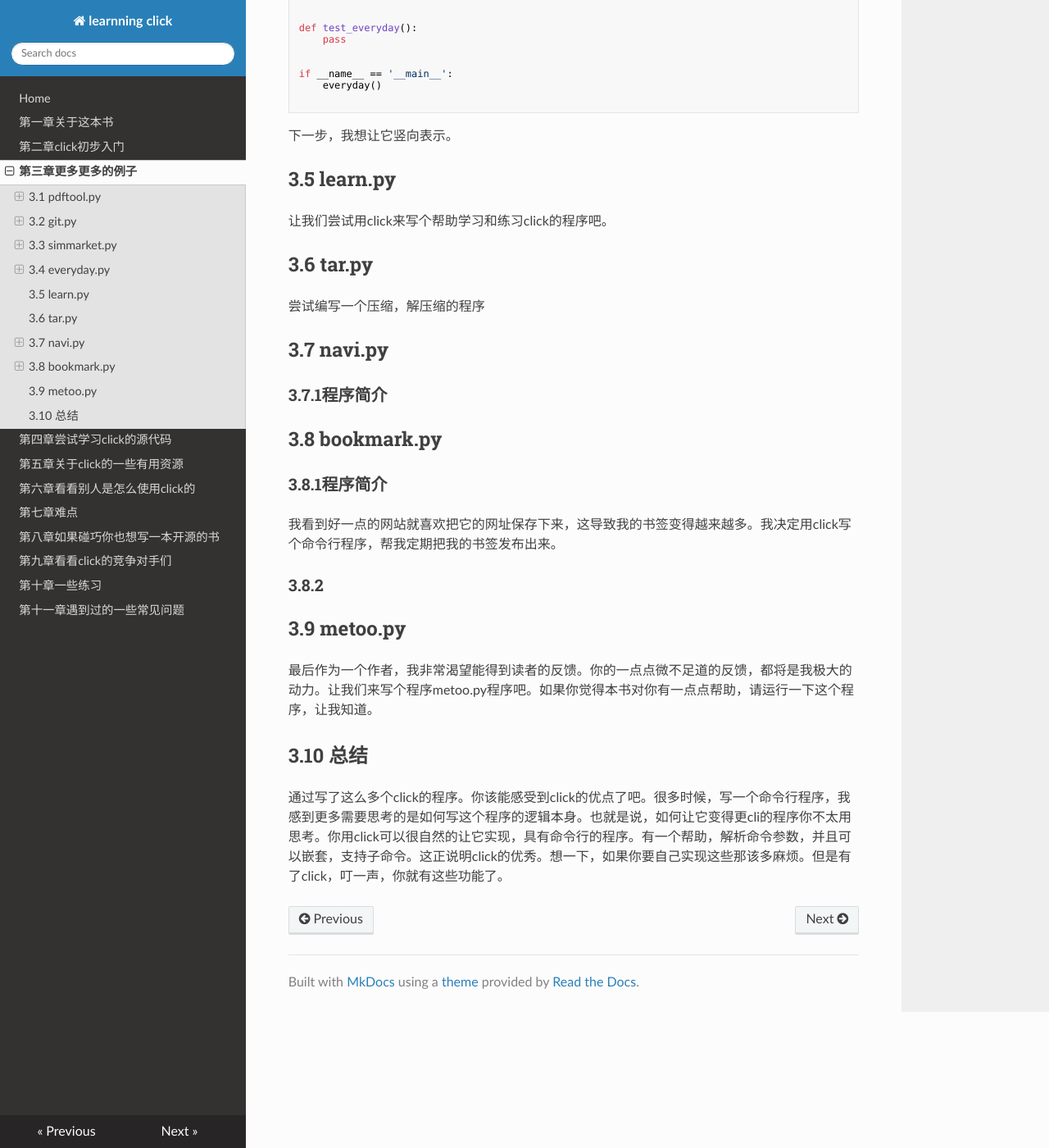
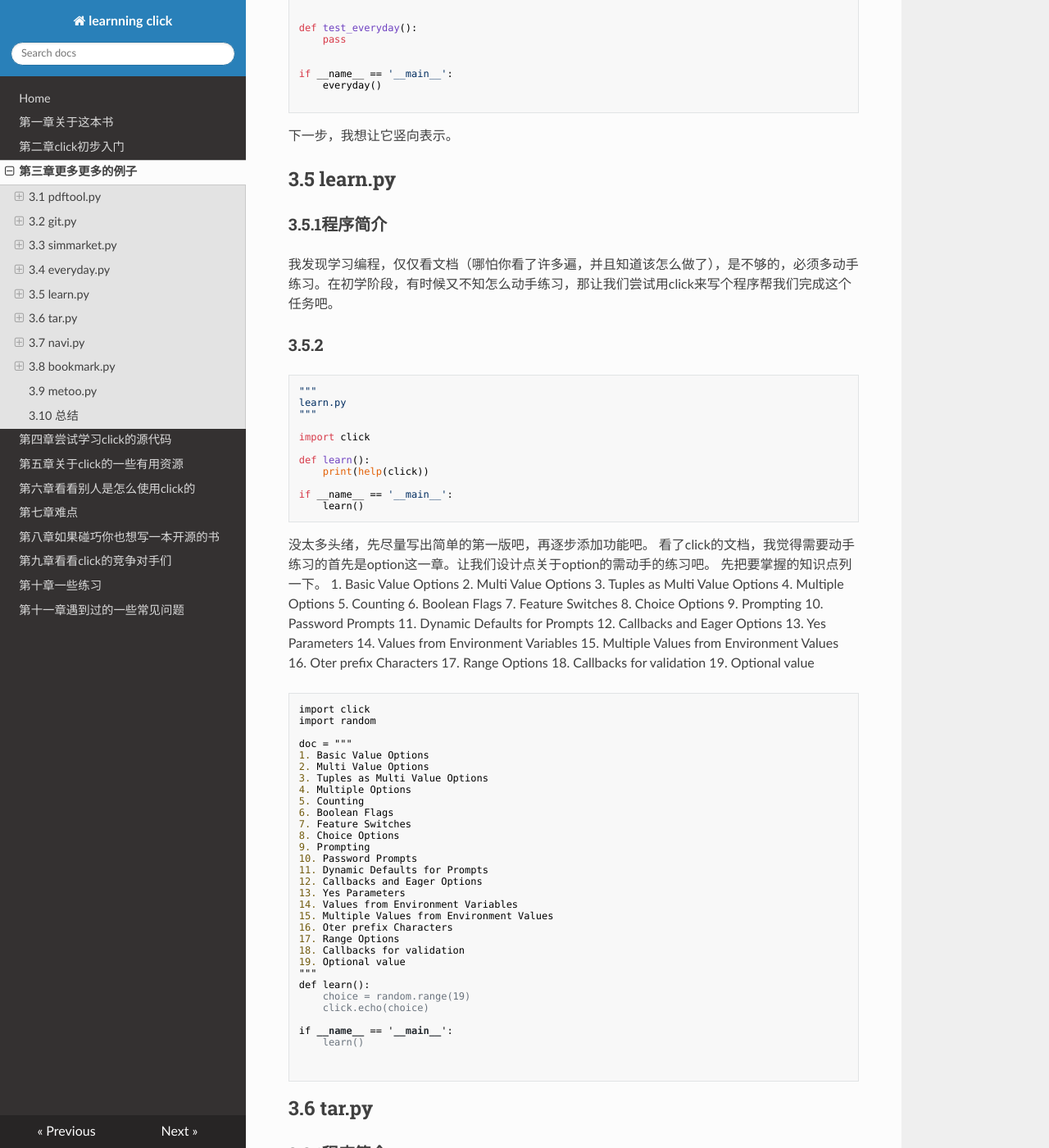
Before and after one commit to lizkca/thebook, an MkDocs documentation site: the page built from docs/chap3.md, in a window 1280 px wide and 1400 px high, scrolled down 4803 px. Shown: the whole window at 82% size. Built offline with MkDocs 1.6.1, drawn with Linux system fonts in a browser that asks for light colours; nearby versions of some CDN libraries; some of the changed text lies outside the part shown.

Commit message:
dayly change.

````diff
--- a/docs/chap3.md
+++ b/docs/chap3.md
@@ -262,17 +262,92 @@ if __name__ == '__main__':
 ```
 下一步，我想让它竖向表示。
 ##3.5 learn.py
-让我们尝试用click来写个帮助学习和练习click的程序吧。
+###3.5.1程序简介
+我发现学习编程，仅仅看文档（哪怕你看了许多遍，并且知道该怎么做了），是不够的，必须多动手练习。在初学阶段，有时候又不知怎么动手练习，那让我们尝试用click来写个程序帮我们完成这个任务吧。
+###3.5.2
+```
+"""
+learn.py
+"""
+
+import click
+
+def learn():
+    print(help(click))
+
+if __name__ == '__main__':
+    learn()
+```
+没太多头绪，先尽量写出简单的第一版吧，再逐步添加功能吧。
+看了click的文档，我觉得需要动手练习的首先是option这一章。让我们设计点关于option的需动手的练习吧。
+先把要掌握的知识点列一下。
+1. Basic Value Options
+2. Multi Value Options
+3. Tuples as Multi Value Options
+4. Multiple Options
+5. Counting
+6. Boolean Flags
+7. Feature Switches
+8. Choice Options
+9. Prompting
+10. Password Prompts
+11. Dynamic Defaults for Prompts
+12. Callbacks and Eager Options
+13. Yes Parameters
+14. Values from Environment Variables
+15. Multiple Values from Environment Values
+16. Oter prefix Characters
+17. Range Options
+18. Callbacks for validation
+19. Optional value
+
+```
+import click
+import random
+
+doc = """
+1. Basic Value Options
+2. Multi Value Options
+3. Tuples as Multi Value Options
+4. Multiple Options
+5. Counting
+6. Boolean Flags
+7. Feature Switches
+8. Choice Options
+9. Prompting
+10. Password Prompts
+11. Dynamic Defaults for Prompts
+12. Callbacks and Eager Options
+13. Yes Parameters
+14. Values from Environment Variables
+15. Multiple Values from Environment Values
+16. Oter prefix Characters
+17. Range Options
+18. Callbacks for validation
+19. Optional value
+"""
+def learn():
+    choice = random.range(19)
+    click.echo(choice)
+
+if __name__ == '__main__':
+    learn()
+
+
+```
+
 ##3.6 tar.py
-尝试编写一个压缩，解压缩的程序
+###3.6.1程序简介
+尝试编写一个压缩，解压缩的程序，有时还挺实用的。
+###3.6.2过程
 ##3.7 navi.py
 ###3.7.1程序简介
-
+###3.7.2过程
 ##3.8 bookmark.py
 ###3.8.1程序简介
 我看到好一点的网站就喜欢把它的网址保存下来，这导致我的书签变得越来越多。我决定用click写个命令行程序，帮我定期把我的书签发布出来。
-###3.8.2
+###3.8.2过程
 ##3.9 metoo.py
-最后作为一个作者，我非常渴望能得到读者的反馈。你的一点点微不足道的反馈，都将是我极大的动力。让我们来写个程序metoo.py程序吧。如果你觉得本书对你有一点点帮助，请运行一下这个程序，让我知道。
+最后作为一个作者，我非常渴望能得到读者的反馈。你的一点点微不足道的反馈，都将是我极大的动力。让我们来写个程序metoo.py程序吧。如果你觉得本书对你有一点点帮助，可以运行一下这个程序，让我知道。
 ##3.10 总结
 通过写了这么多个click的程序。你该能感受到click的优点了吧。很多时候，写一个命令行程序，我感到更多需要思考的是如何写这个程序的逻辑本身。也就是说，如何让它变得更cli的程序你不太用思考。你用click可以很自然的让它实现，具有命令行的程序。有一个帮助，解析命令参数，并且可以嵌套，支持子命令。这正说明click的优秀。想一下，如果你要自己实现这些那该多麻烦。但是有了click，叮一声，你就有这些功能了。
````
Also changed, not shown: docs/chap4.md (+24 -2 lines), site/chap10/index.html, site/chap3/index.html, site/chap4/index.html, site/chap5/index.html, site/chap6/index.html, site/index.html, site/search/search_index.json, site/sitemap.xml, 3 other files.
